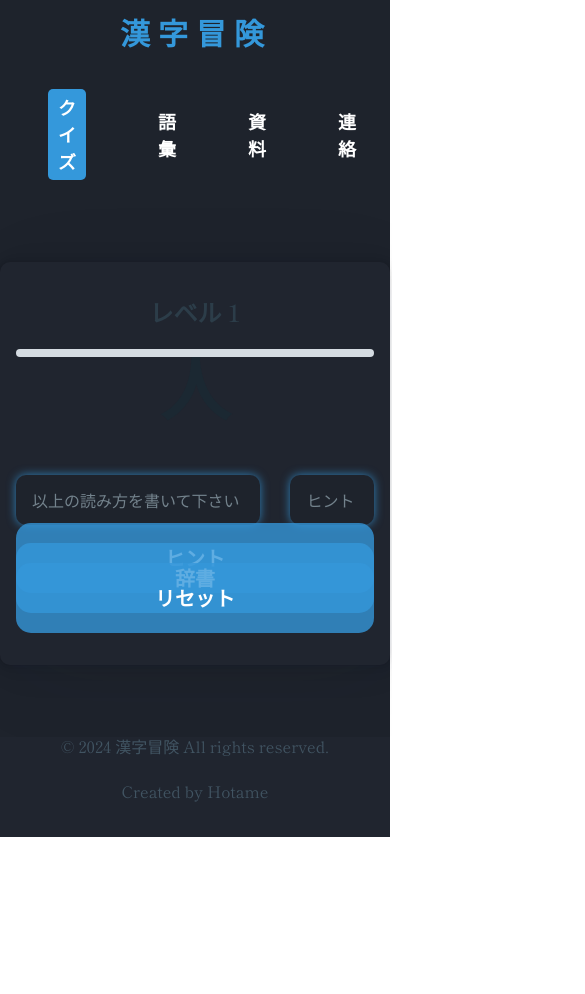
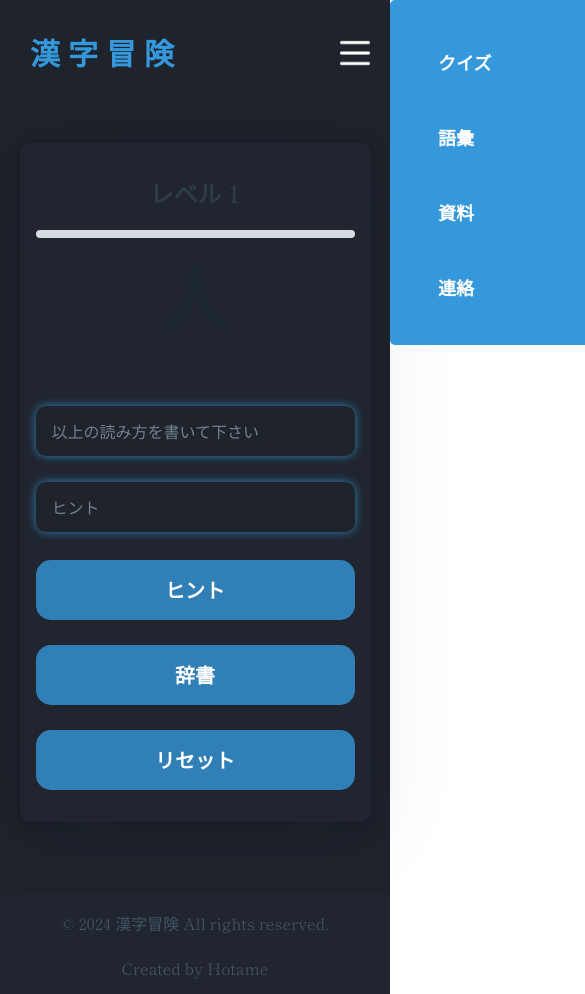
Before and after one commit to Hotame/JP-Game, a plain HTML site: page HTML/index.html in a window 390 px wide. Shown: the whole page, 585 px wide, since content can reach past the window. Before the commit the page ends 844 px from the top, so only its background shows below. Drawn offline with nearby package versions, Linux system fonts and the light colour scheme.

Commit message:
Responsive Changes to UI

```diff
--- a/CSS/style.css
+++ b/CSS/style.css
@@ -180,19 +180,6 @@ tbody tr {
   transition: background-color 0.3s;
 }
 
-article a {
-  color: whitesmoke;
-  text-decoration: none;
-}
-
-article a:hover {
-  color: #3498db;
-}
-
-article a:visited {
-  background-color: #20252f;
-}
-
 .header-grid {
   padding-top: 0px;
 }
@@ -272,7 +259,7 @@ footer {
   background-color: #20252f;
   color: #ffffff;
   font-size: 14px;
-  position:absolute;
+  position: absolute;
   height: 100px;
 }
 
@@ -287,3 +274,183 @@ footer {
 footer p {
   margin: 0;
 }
+
+nav img {
+  display: none;
+}
+
+@media (min-width: 300px) and (max-width: 1000px) {
+  #h2 {
+    font-size: 30px;
+    letter-spacing: 8px;
+    margin-top: 20px;
+    margin-left: 10px;
+    color: #3498db;
+    font-family: "Shippori Mincho", serif;
+  }
+
+  nav img {
+    margin-top: 10px;
+    width: 30px;
+    height: 30px;
+    display: block;
+    cursor: pointer;
+  }
+
+  .nav-links {
+    position: absolute;
+    background: #3498db;
+    height: auto;
+    max-height: 80vh;
+    width: 200px;
+    padding-top: 5px;
+    top: 0;
+    right: -200px;
+    text-align: left;
+    z-index: 2;
+    border-radius: 5px;
+    transition: 1s;
+    overflow-y: auto;
+  }
+
+  .nav-element ul {
+    display: block;
+  }
+
+  .nav-element ul li {
+    display: block;
+  }
+
+  #article {
+    max-width: 90%;
+    border-radius: 10px;
+    background-color: #20252f;
+    transition: background-color 0.3s box-shadow 0.3s;
+  }
+
+  .nav-element a:not(:has(span))::after {
+    content: "";
+    width: 0;
+    height: 0;
+    background: none;
+    position: static;
+    left: auto;
+    bottom: auto;
+    transition: none;
+  }
+
+  .nav-element a span {
+    display: inline;
+    padding: 0;
+    background-color: transparent;
+    color: inherit;
+    border-radius: 0;
+    transition: none;
+  }
+
+  .textboxrow {
+    text-align: left;
+    display: flex;
+    margin-top: 30px;
+    flex-direction: column;
+  }
+
+  #first-input,
+  #second-input {
+    width: 100%;
+    margin-top: 10px;
+  }
+
+  .outline {
+    margin-top: -20px;
+    padding: 20px 20px;
+    font-size: 20px;
+    background-color: #3498dbc9;
+    font-weight: bold;
+    color: #ffffff;
+    border: none;
+    border-radius: 15px;
+    cursor: pointer;
+    transition: background-color 0.3s;
+  }
+
+  #second-input {
+    margin-left: 0px;
+  }
+
+  #hint-button {
+    padding: 15px;
+  }
+
+  #jisho-button,
+  #reset-button {
+    margin-top: 25px;
+    padding: 15px;
+  }
+
+  table {
+    width: 100%;
+  }
+
+  th,
+  td {
+    display: flex;
+    justify-content: center;
+    align-items: center;
+    width: 100%;
+    box-sizing: border-box;
+    padding: 10px;
+  }
+
+  th {
+    display: none;
+    text-align: center;
+  }
+
+  tbody tr {
+    display: block;
+    margin-bottom: 15px;
+  }
+
+  #h1 {
+    margin-top: 30px;
+  }
+
+  .resource-container {
+    margin-top: -20px;
+    width: 95%;
+    height: 910px;
+  }
+
+  .form-container {
+    margin-top: 20px;
+    height: 80%;
+  }
+
+  #submit-button {
+    margin-left: 20px;
+    width: 90%;
+  }
+
+  #message {
+    width: 100%;
+    resize: none;
+  }
+
+  #copyright {
+    margin-top: 20px;
+  }
+
+
+  #japanese-word {
+    margin-top: -60px;
+  }
+
+  nav h1 {
+    margin-top: 30px;
+  }
+
+  .nav-links ul {
+    padding: 20px;
+  }
+}
--- a/HTML/index.html
+++ b/HTML/index.html
@@ -19,12 +19,15 @@
     <div id="loading-screen"></div>
     <nav class="nav-element">
         <h2 id="h2">漢字冒険</h2>
+        <img src="../assets/hamburger (1).png" alt="" onclick="showMenu()">
+        <div class="nav-links" id="links">
             <ul>
                 <li><a href="index.html" class="li"><span>クイズ</span></a></li>
                 <li><a href="vocabulary.html" class="li">語彙</a></li>
                 <li><a href="resources.html" class="li">資料</a></li>
                 <li><a href="contact.html" class="li">連絡</a></li>
             </ul>
+        </div>
     </nav>
     <br><br>
     <article id="article">
@@ -46,8 +49,8 @@
     <br><br><br>
     <footer>
         <div class="footer-container">
-            <p>&copy; 2024 漢字冒険 All rights reserved.</p><br>
-            <p>Created by Hotame</p>
+            <p id="copyright">&copy; 2024 漢字冒険 All rights reserved.</p><br>
+            <p id="creator">Created by Hotame</p>
         </div>
     </footer>
 </body>
--- a/JS/script.js
+++ b/JS/script.js
@@ -6,6 +6,14 @@ let hintInput;
 let currentIndex = 0;
 let userLevel = 1;
 let userProgress = 0;
+
+function showMenu() {
+  document.getElementById("links").style.right = "0px";
+}
+
+function closeMenu() {
+  document.getElementById("links").style.right = "-200px";
+}
 
 document.addEventListener("DOMContentLoaded", async function () {
   try {
```
Also changed, not shown: HTML/contact.html (+11 -8 lines), HTML/resources.html (+10 -6 lines), HTML/vocabulary.html (+6 -2 lines), assets/hamburger (1).png (added). Lines whose indentation alone changed are shown as unchanged.
